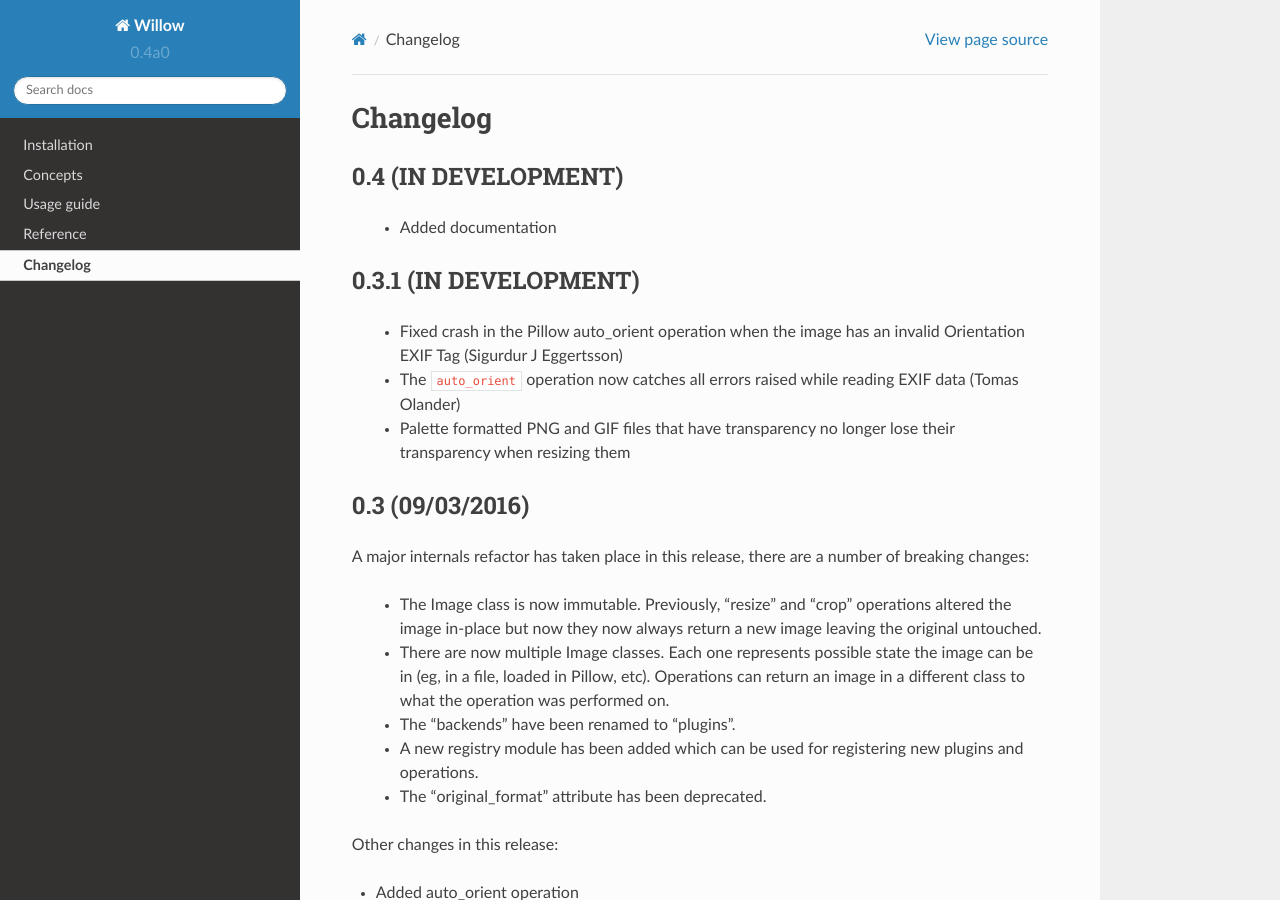
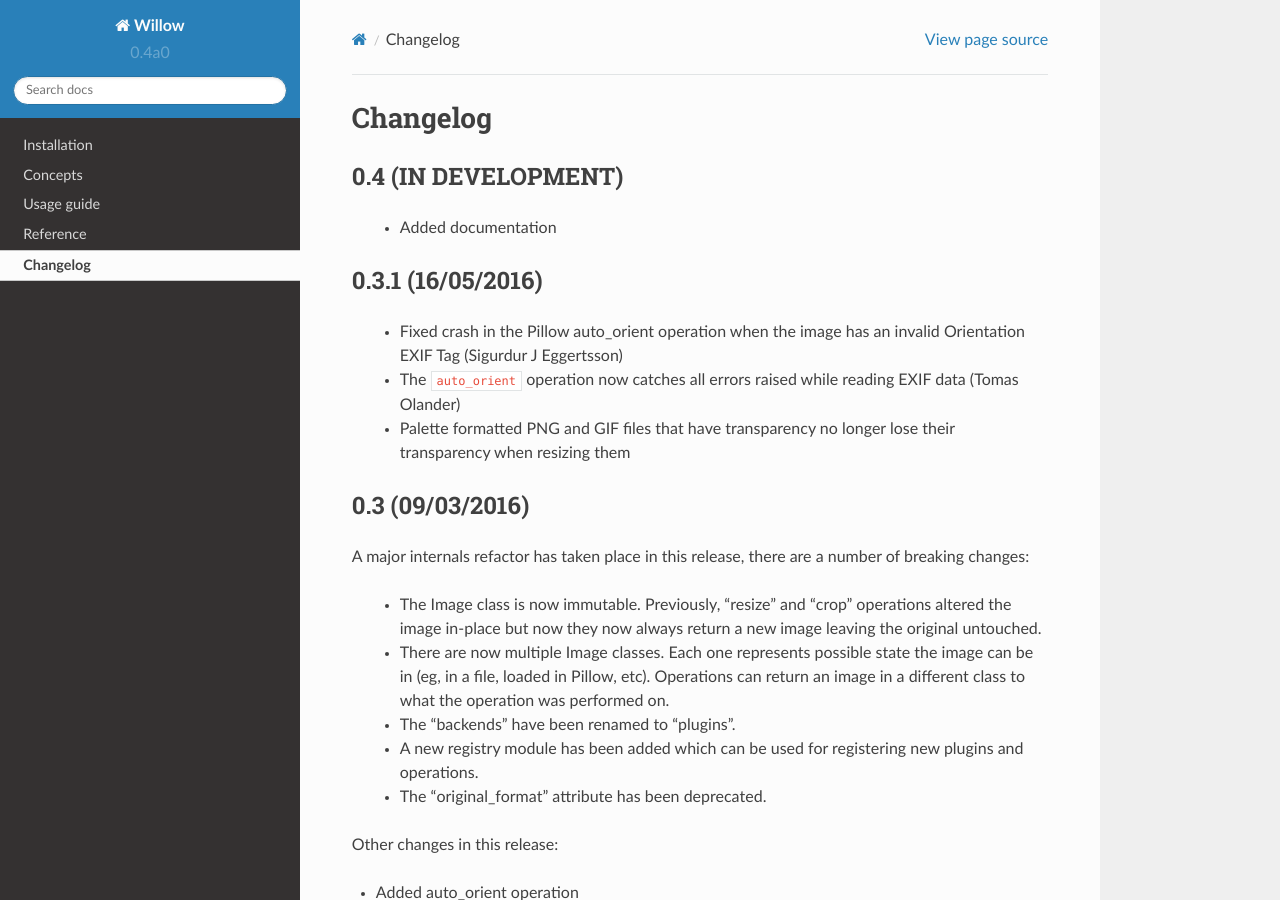
Before and after one commit to wagtail/Willow, a Sphinx documentation site: the page built from docs/changelog.rst, in a window 1280 px wide and 900 px high. Built offline with Sphinx 7.4.7 and the Read the Docs theme 2.0.0, drawn with Linux system fonts in a browser that asks for light colours.

Commit message:
0.3.1 no longer in development

```diff
--- a/docs/changelog.rst
+++ b/docs/changelog.rst
@@ -6,8 +6,8 @@
 
  - Added documentation
 
-0.3.1 (IN DEVELOPMENT)
-----------------------
+0.3.1 (16/05/2016)
+------------------
 
  - Fixed crash in the Pillow auto_orient operation when the image has an invalid Orientation EXIF Tag (Sigurdur J Eggertsson)
  - The ``auto_orient`` operation now catches all errors raised while reading EXIF data (Tomas Olander)
```
